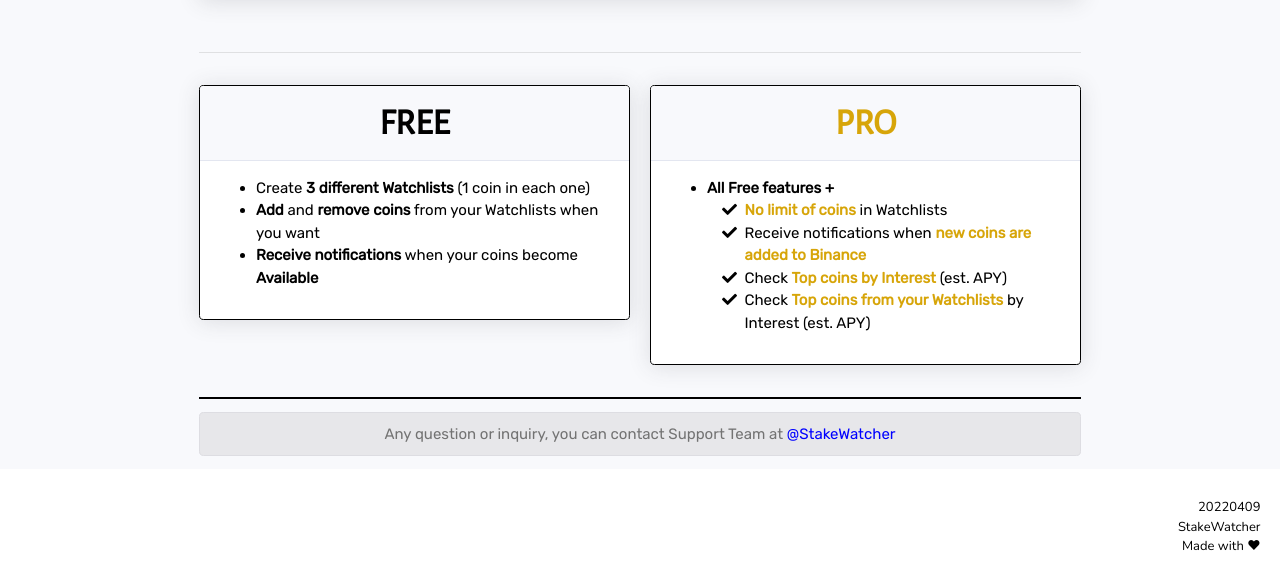
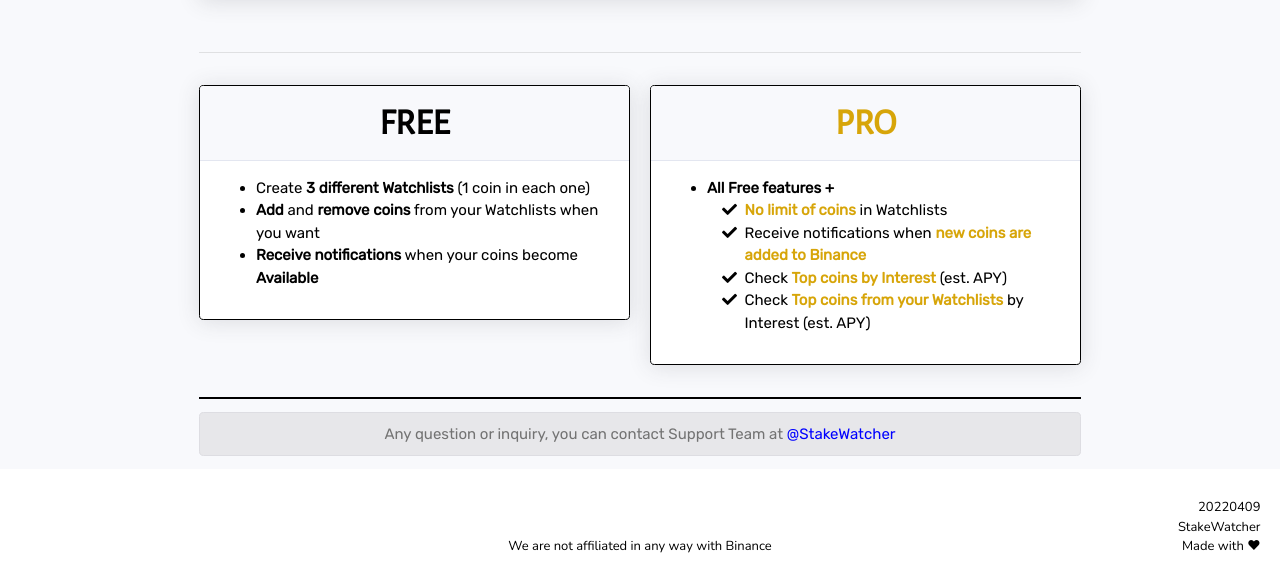
Before and after one commit to stakewatcher/StakeWatcher.github.io, a website with bundled scripts: page index.html in a window 1280 px wide. Shown: the part 1441-2027 px from the top of the page. Built offline with nearby package versions, Linux system fonts and the light colour scheme; a script that the page names is missing.

Commit message:
20220417

```diff
--- a/index.html
+++ b/index.html
@@ -12,7 +12,7 @@
 	<meta http-equiv="cache-control" content="no-cache">
 	<meta http-equiv='expires' content='0'>
 	<meta http-equiv='pragma' content='no-cache'>
-	<title>Staking and Saving notifications at Binance- StakeWatcher</title>
+	<title>Staking and Saving notifications at Binance - StakeWatcher</title>
 	<!-- Custom fonts for this template -->
 	<link href="vendor/fontawesome-free/css/all.min.css" rel="stylesheet" type="text/css">
 	<link href="https://fonts.googleapis.com/css?family=Nunito:200,200i,300,300i,400,400i,600,600i,700,700i,800,800i,900,900i" rel="stylesheet">
@@ -944,7 +944,7 @@ StakeWatcher for FREE
 					</div>
 					<div class="row">
 						<div class="col-md-4 text-left"></div>
-						<div class="col-md-4 text-center"></div>
+						<div class="col-md-4 text-center">We are not affiliated in any way with Binance</div>
 						<div class="col-md-4 text-right">Made with <span>❤</span> </div>
 					</div>
 				</div>
```
